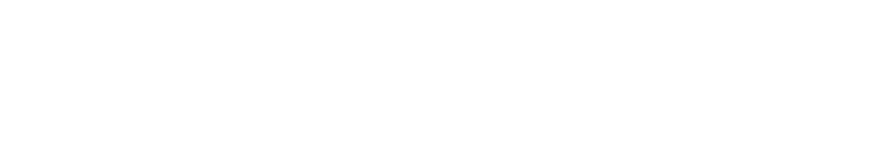
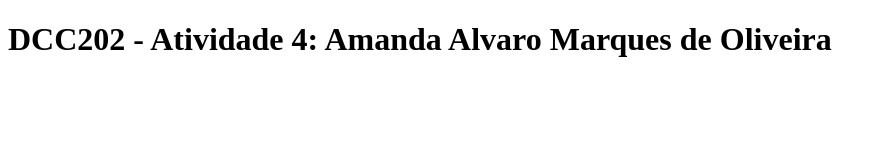
Before and after one commit to ufjf-dcc202/ufjf-dcc202-2023-3-b-atv4-amandaamarques, a website: page index.html in a window 1280 px wide. Shown: the whole page, without its empty margins (0-886 px from the left). Drawn offline with Linux system fonts and the light colour scheme.

Commit message:
Adicionei um main com um título e um parágrafo

```diff
--- a/index.html
+++ b/index.html
@@ -6,6 +6,9 @@
     <title>DCC202 - Atividade 4: Amanda Alvaro Marques de Oliveira</title>
 </head>
 <body>
-
+    <main>
+        <h1>DCC202 - Atividade 4: Amanda Alvaro Marques de Oliveira</h1>
+        <p></p>
+    </main>
 </body>
 </html>
```
